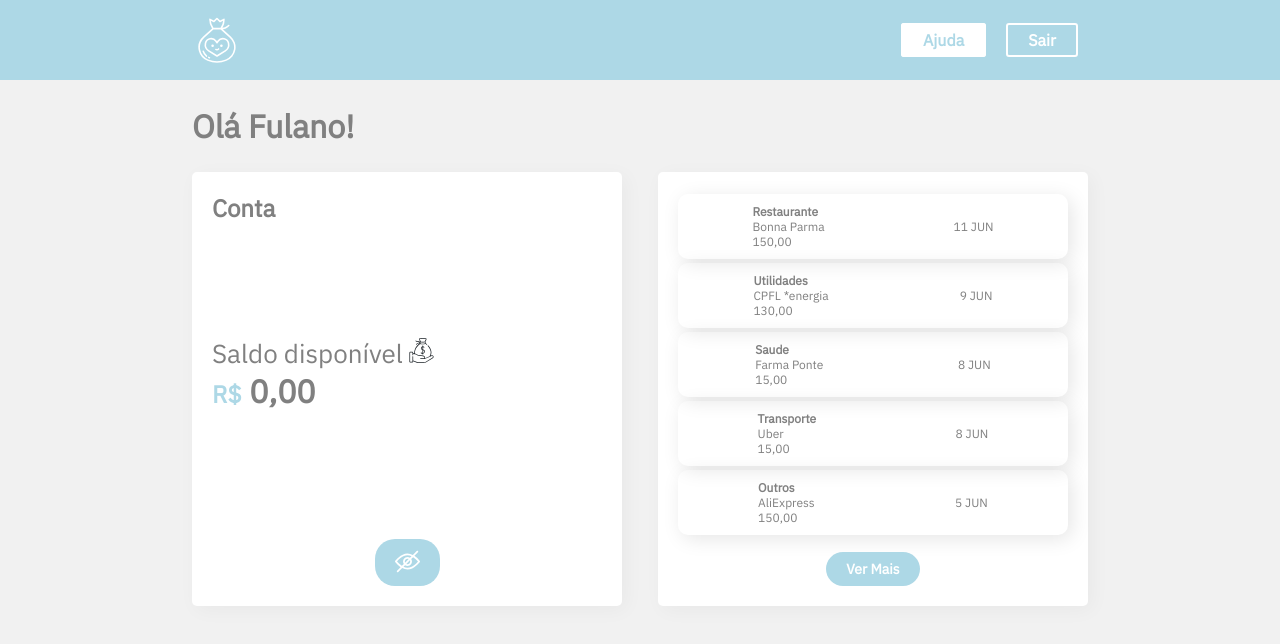
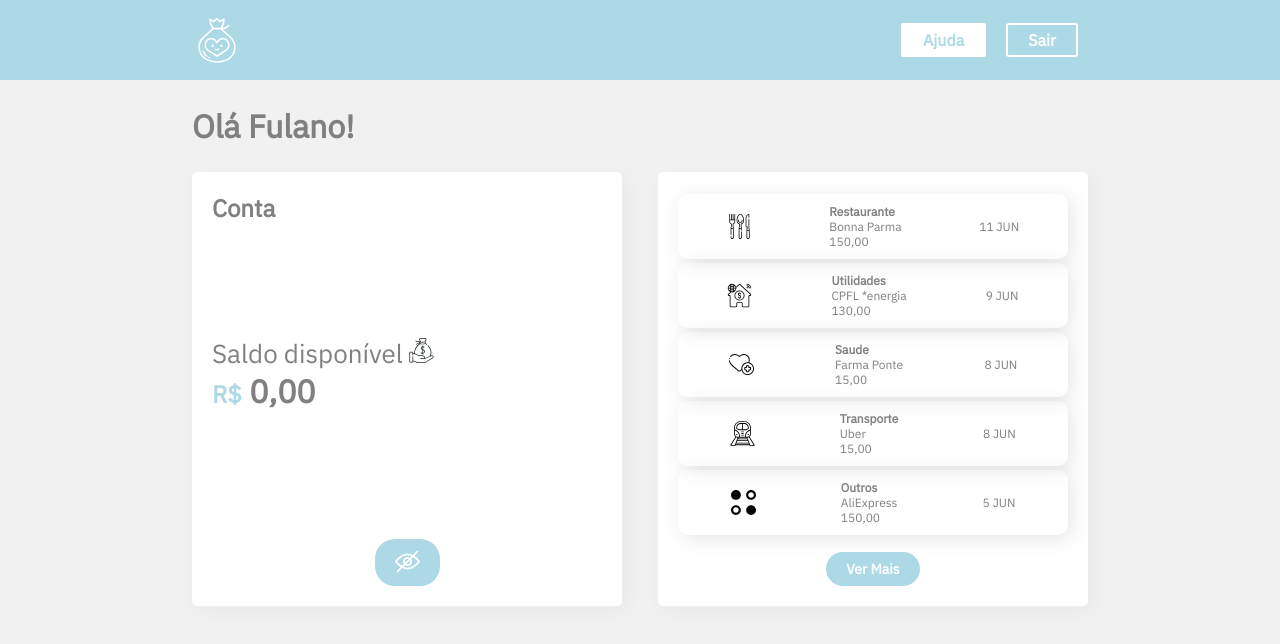
Before and after one commit to soareslil/styled-components-Alura, a React (Create React App) app: page / in a window 1280 px wide. Shown: the top 644 px of the page. Built offline with nearby package versions, Linux system fonts and the light colour scheme.

Commit message:
adicionando icones ao componente de extrato

```diff
--- /dev/null
+++ b/src/Components/ImageFilter.js
@@ -0,0 +1,18 @@
+import React from "react";
+import alimentacao from "../assets/images/alimentacao.svg";
+import saude from "../assets/images/saude.svg";
+import transporte from "../assets/images/transporte.svg";
+import utilidades from "../assets/images/utilidades.svg";
+import outros from "../assets/images/outros.svg";
+import { Icone } from "../Components/UI";
+
+export default (type) => {
+    const Images = {
+        Restaurante: <Icone src={alimentacao} alt="restaurante" />,
+        Utilidades: <Icone src={utilidades} alt="utilidades" />,
+        Saude: <Icone src={saude} alt="saude" />,
+        Transporte: <Icone src={transporte} alt="transporte" />,
+        default: <Icone src={outros} alt="outros" />,
+    };
+    return Images[type] || Images.default;
+}
--- a/src/Components/Itens/index.jsx
+++ b/src/Components/Itens/index.jsx
@@ -3,6 +3,8 @@
 import styled from "styled-components";
 
 import Item from '../Item';
+
+import ImageFilter from "../ImageFilter";
 
 const Items = styled.div`
     box-shadow: 4px 4px 20px 0px rgba(0,0,0,0.1);
@@ -17,6 +19,7 @@
 
 export default (props) => {
     return <Items>
+        {ImageFilter(props.type)}
         <Item {...props} />
         <span>{props.date}</span>
     </Items>
```
